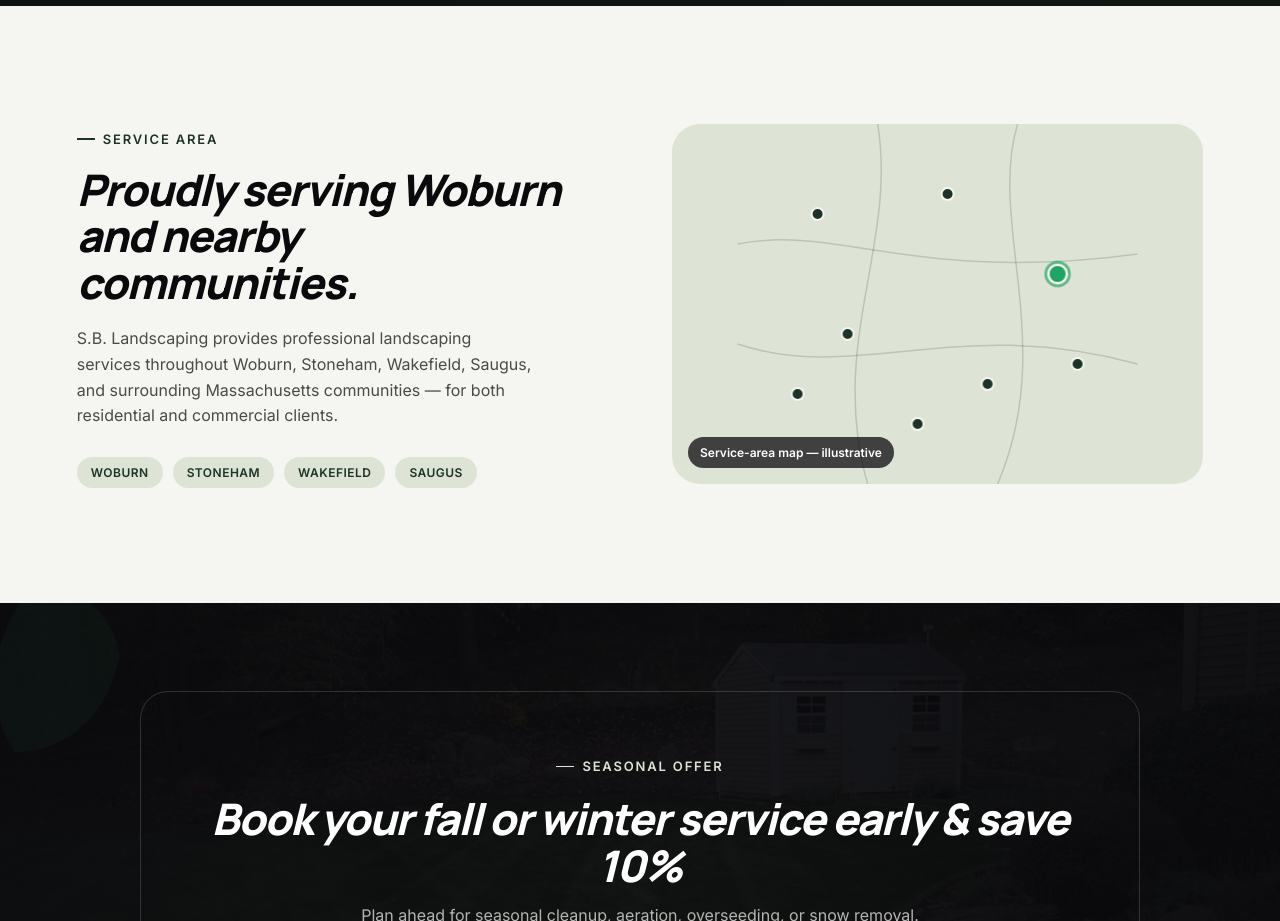
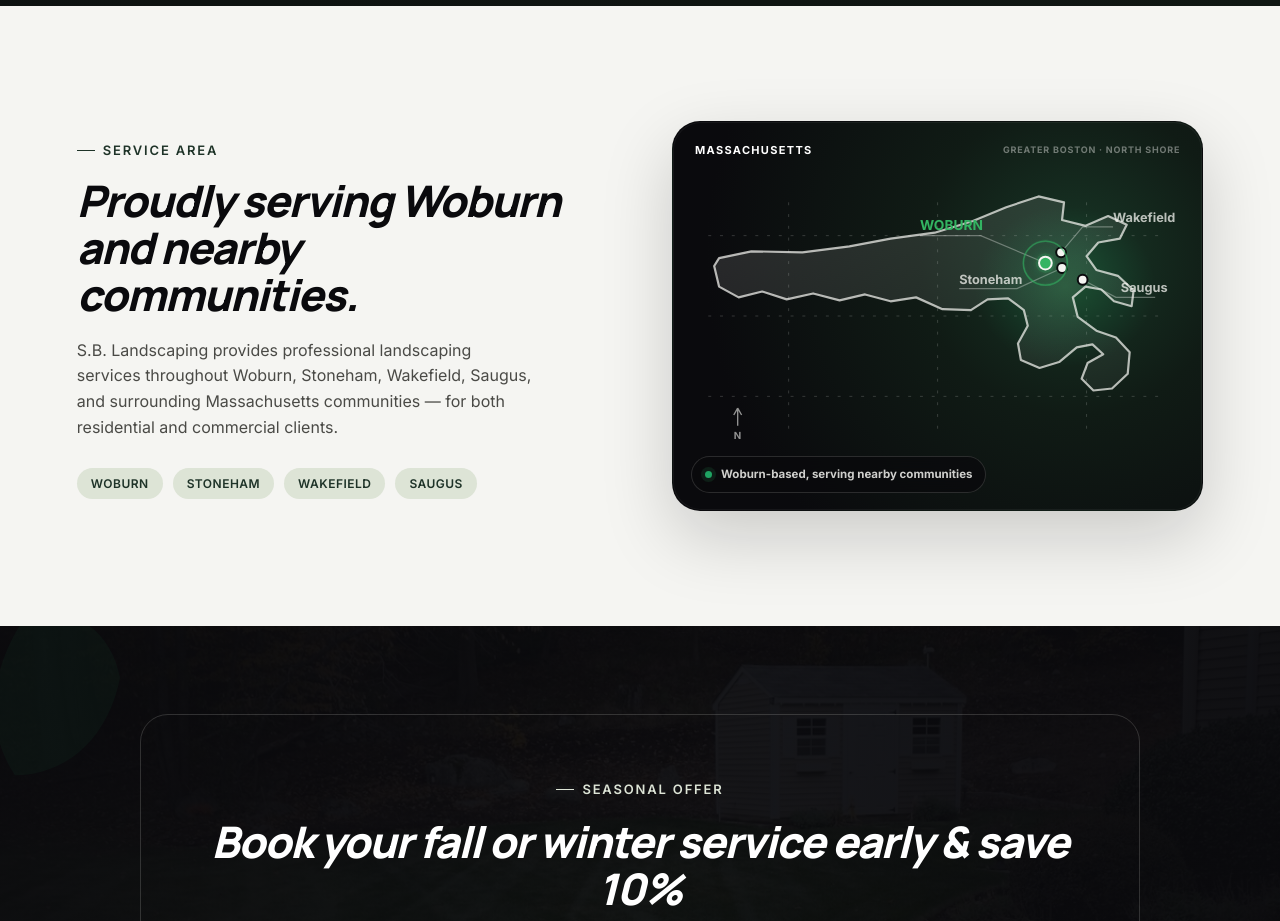
Before and after one commit to evanderpierre/sblandscaping, a Next.js app: page / in a window 1280 px wide. Shown: the part 7640-8561 px from the top of the page. Built offline with nearby package versions, Linux system fonts and the light colour scheme; a web font is replaced by a local one.

Commit message:
Redesign service area map with Massachusetts outline

```diff
--- a/src/components/sections/ServiceArea.tsx
+++ b/src/components/sections/ServiceArea.tsx
@@ -22,23 +22,89 @@
           </div>
         </Reveal>
         <Reveal delay={120}>
-          <div style={{ height: 360, borderRadius: "var(--radius-xl)", overflow: "hidden", position: "relative", background: "var(--sb-sage-100)" }}>
-            <svg viewBox="0 0 400 360" width="100%" height="100%" style={{ display: "block" }}>
-              <rect width="400" height="360" fill="#DDE4D6" />
-              <g stroke="rgba(30,51,40,0.18)" strokeWidth="1.5">
-                <path d="M0 120 C 100 100, 180 160, 400 130" fill="none" />
-                <path d="M0 220 C 120 260, 220 190, 400 240" fill="none" />
-                <path d="M140 0 C 160 120, 90 220, 130 360" fill="none" />
-                <path d="M280 0 C 250 100, 320 220, 260 360" fill="none" />
+          <div className="area-map-card">
+            <div className="area-map-kicker">
+              <span>Massachusetts</span>
+              <span className="area-map-region">Greater Boston · North Shore</span>
+            </div>
+            <svg
+              viewBox="0 0 540 340"
+              width="100%"
+              height="100%"
+              role="img"
+              aria-labelledby="ma-map-title ma-map-desc"
+              style={{ display: "block" }}
+            >
+              <title id="ma-map-title">S.B. Landscaping service area in Massachusetts</title>
+              <desc id="ma-map-desc">Massachusetts outline highlighting Woburn as the home base, with Stoneham, Wakefield, and Saugus marked as nearby service communities.</desc>
+              <defs>
+                <radialGradient id="service-halo" cx="50%" cy="50%" r="50%">
+                  <stop offset="0%" stopColor="#33B462" stopOpacity=".24" />
+                  <stop offset="68%" stopColor="#1FA463" stopOpacity=".08" />
+                  <stop offset="100%" stopColor="#1FA463" stopOpacity="0" />
+                </radialGradient>
+                <linearGradient id="ma-fill" x1="0" y1="0" x2="1" y2="1">
+                  <stop offset="0%" stopColor="#F5F5F2" stopOpacity=".14" />
+                  <stop offset="100%" stopColor="#F5F5F2" stopOpacity=".045" />
+                </linearGradient>
+                <filter id="marker-glow" x="-200%" y="-200%" width="500%" height="500%">
+                  <feGaussianBlur stdDeviation="5" result="blur" />
+                  <feMerge><feMergeNode in="blur" /><feMergeNode in="SourceGraphic" /></feMerge>
+                </filter>
+              </defs>
+
+              <g opacity=".18" stroke="#F5F5F2" strokeWidth="1">
+                <path d="M36 88H504M36 170H504M36 252H504" strokeDasharray="3 9" />
+                <path d="M118 54V286M270 54V286M422 54V286" strokeDasharray="3 9" />
               </g>
-              {[[80, 90], [210, 70], [320, 150], [110, 210], [250, 260], [180, 300], [60, 270], [340, 240]].map(([cx, cy], i) => (
-                <g key={i}>
-                  {i === 2 && <circle cx={cx} cy={cy} r="9" fill="none" stroke="#1FA463" strokeWidth="2" className="sa-ping" style={{ transformOrigin: `${cx}px ${cy}px` }} />}
-                  <circle cx={cx} cy={cy} r={i === 2 ? 9 : 6} fill={i === 2 ? "#1FA463" : "#1E3328"} stroke="#F5F5F2" strokeWidth="2" />
-                </g>
-              ))}
+
+              <ellipse cx="400" cy="140" rx="92" ry="82" fill="url(#service-halo)" />
+
+              <path
+                className="ma-outline"
+                d="M47 111 L80 104 L132 105 L180 99 L222 91 L267 85 L306 73 L340 59 L373 48 L399 54 L397 72 L421 78 L444 68 L463 77 L456 91 L434 95 L422 109 L432 123 L454 129 L470 144 L468 160 L450 155 L437 143 L421 140 L408 151 L413 171 L432 185 L452 192 L466 207 L464 229 L448 244 L429 246 L417 234 L423 218 L439 209 L428 199 L412 202 L394 217 L374 223 L355 215 L352 198 L362 180 L358 164 L342 152 L321 153 L304 164 L275 163 L248 151 L222 155 L196 148 L170 154 L143 147 L116 153 L91 145 L67 151 L47 140 L42 119 Z"
+                fill="url(#ma-fill)"
+                stroke="rgba(245,245,242,.72)"
+                strokeWidth="2.2"
+                strokeLinejoin="round"
+                vectorEffect="non-scaling-stroke"
+              />
+
+              <g className="map-label-lines" fill="none" stroke="rgba(245,245,242,.34)" strokeWidth="1.2" vectorEffect="non-scaling-stroke">
+                <path d="M380 116 L314 88 L252 88" />
+                <path d="M396 105 L418 79 L449 79" />
+                <path d="M397 121 L351 142 L292 142" />
+                <path d="M418 133 L452 151 L492 151" />
+              </g>
+
+              <g className="map-secondary-marker">
+                <circle cx="396" cy="105" r="5" fill="#F5F5F2" stroke="#0A0A0D" strokeWidth="2" vectorEffect="non-scaling-stroke" />
+                <circle cx="397" cy="121" r="5" fill="#F5F5F2" stroke="#0A0A0D" strokeWidth="2" vectorEffect="non-scaling-stroke" />
+                <circle cx="418" cy="133" r="5" fill="#F5F5F2" stroke="#0A0A0D" strokeWidth="2" vectorEffect="non-scaling-stroke" />
+              </g>
+
+              <g className="map-primary-marker">
+                <circle cx="380" cy="116" r="17" fill="none" stroke="#33B462" strokeWidth="1.5" className="sa-ping" style={{ transformOrigin: "380px 116px" }} vectorEffect="non-scaling-stroke" />
+                <circle cx="380" cy="116" r="10" fill="#33B462" fillOpacity=".2" filter="url(#marker-glow)" />
+                <circle cx="380" cy="116" r="6.5" fill="#33B462" stroke="#F5F5F2" strokeWidth="2" vectorEffect="non-scaling-stroke" />
+              </g>
+
+              <g className="map-town-labels" fontFamily="var(--font-primary), sans-serif" fontSize="13" fontWeight="650" fill="rgba(245,245,242,.74)">
+                <text x="252" y="82" fill="#33B462" fontSize="14" fontWeight="800">WOBURN</text>
+                <text x="449" y="74">Wakefield</text>
+                <text x="292" y="137">Stoneham</text>
+                <text x="457" y="146">Saugus</text>
+              </g>
+
+              <g transform="translate(66 264)" opacity=".58">
+                <path d="M0 18V0M0 0L-4 7M0 0L4 7" stroke="#F5F5F2" strokeWidth="1.4" fill="none" />
+                <text x="-4" y="32" fill="#F5F5F2" fontFamily="var(--font-primary), sans-serif" fontSize="10" fontWeight="700">N</text>
+              </g>
             </svg>
-            <div style={{ position: "absolute", left: 16, bottom: 16, background: "rgba(10,10,13,0.75)", color: "#fff", fontSize: 12, fontWeight: 600, padding: "6px 12px", borderRadius: 999 }}>Service-area map — illustrative</div>
+            <div className="area-map-caption">
+              <span className="area-map-dot" aria-hidden="true" />
+              Woburn-based, serving nearby communities
+            </div>
             <style>{`
               @keyframes sa-ping { 0% { transform: scale(1); opacity: 0.9; } 100% { transform: scale(2.4); opacity: 0; } }
               .sa-ping { animation: sa-ping 2.2s ease-out infinite; }
@@ -46,7 +112,69 @@
           </div>
         </Reveal>
       </div>
-      <style>{`@media (max-width: 900px) { .area-grid { grid-template-columns: 1fr !important; } }`}</style>
+      <style>{`
+        .area-map-card {
+          height: 390px;
+          border: 1px solid rgba(10,10,13,.1);
+          border-radius: var(--radius-xl);
+          overflow: hidden;
+          position: relative;
+          background: radial-gradient(circle at 76% 35%, #183626 0%, #101b15 33%, #0a0a0d 78%);
+          box-shadow: 0 26px 70px rgba(10,10,13,.18);
+        }
+        .area-map-card::after {
+          content: "";
+          position: absolute;
+          inset: 0;
+          pointer-events: none;
+          border-radius: inherit;
+          box-shadow: inset 0 0 0 1px rgba(245,245,242,.05);
+        }
+        .area-map-kicker {
+          position: absolute;
+          z-index: 2;
+          top: 20px;
+          left: 22px;
+          right: 22px;
+          display: flex;
+          justify-content: space-between;
+          align-items: center;
+          gap: 18px;
+          color: #fff;
+          font-size: 11px;
+          font-weight: 800;
+          letter-spacing: .12em;
+          text-transform: uppercase;
+        }
+        .area-map-region { color: rgba(245,245,242,.42); font-size: 9px; letter-spacing: .09em; }
+        .area-map-caption {
+          position: absolute;
+          z-index: 2;
+          left: 18px;
+          bottom: 17px;
+          display: inline-flex;
+          align-items: center;
+          gap: 9px;
+          border: 1px solid rgba(245,245,242,.14);
+          border-radius: 999px;
+          background: rgba(10,10,13,.76);
+          backdrop-filter: blur(10px);
+          color: rgba(245,245,242,.84);
+          font-size: 11.5px;
+          font-weight: 650;
+          padding: 8px 13px;
+        }
+        .area-map-dot { width: 7px; height: 7px; border-radius: 50%; background: var(--sb-flag-green); box-shadow: 0 0 0 4px rgba(51,180,98,.13); }
+        @media (max-width: 900px) { .area-grid { grid-template-columns: 1fr !important; } }
+        @media (max-width: 560px) {
+          .area-map-card { height: 330px; }
+          .area-map-kicker { top: 16px; left: 17px; right: 17px; }
+          .area-map-region { display: none; }
+          .area-map-caption { left: 14px; bottom: 14px; font-size: 10.5px; }
+          .map-town-labels { font-size: 14px; }
+        }
+        @media (prefers-reduced-motion: reduce) { .sa-ping { animation: none; opacity: .35; } }
+      `}</style>
     </section>
   );
 }
```
